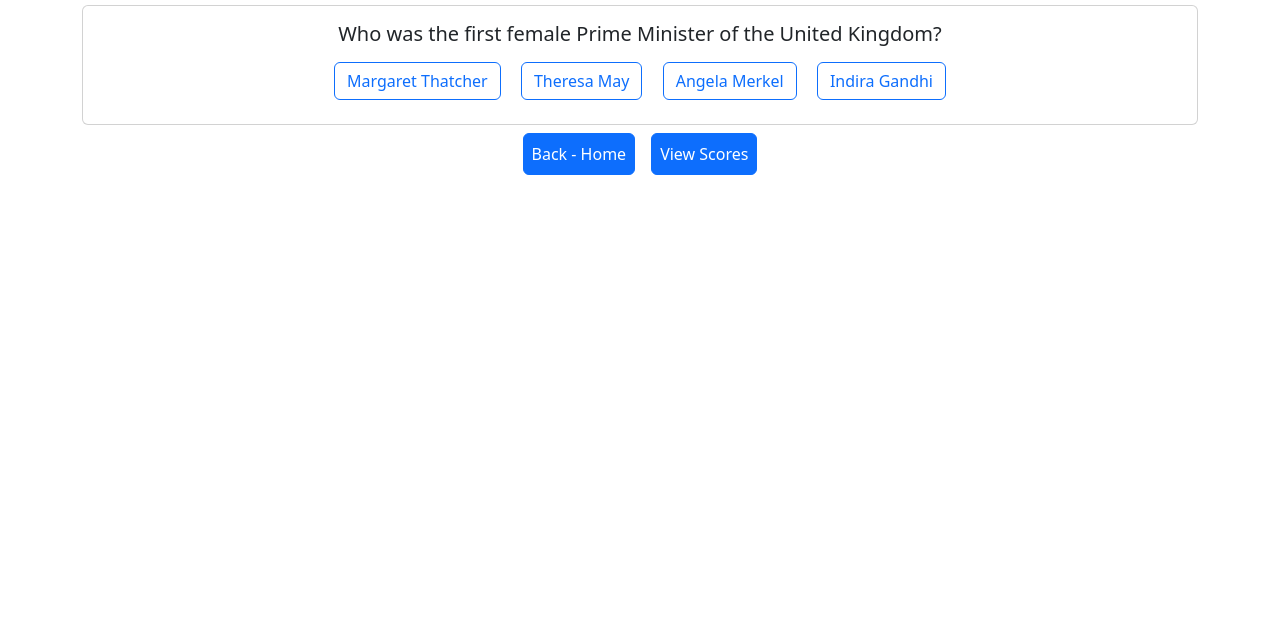
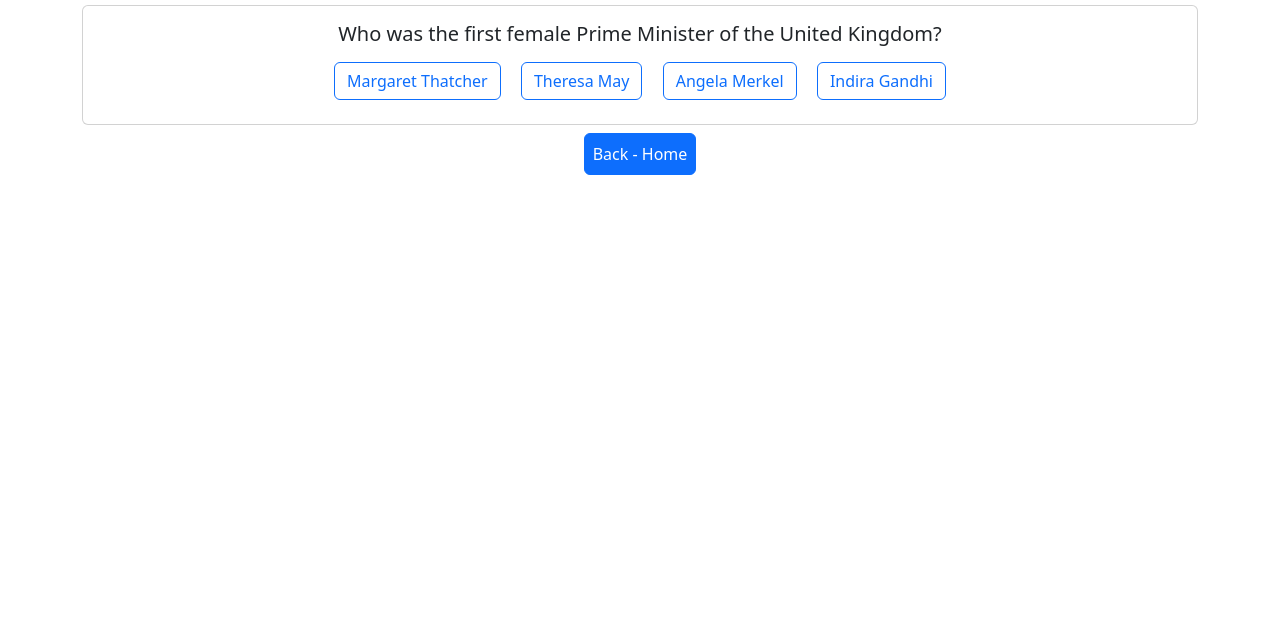
Before and after one commit to M-2006/quiz-app, a plain HTML site: page history-quiz-intermediate.html in a window 1280 px wide. Shown: the part 180-800 px from the top of the page. Drawn offline with nearby package versions, Linux system fonts and the light colour scheme.

Commit message:
history-quiz-intermediate.html aktualisieren

```diff
--- a/history-quiz-intermediate.html
+++ b/history-quiz-intermediate.html
@@ -33,7 +33,7 @@
         <div id="quiz-container" class="mt-4">
             <!-- Quiz content will be injected here by JavaScript -->
         </div>
-        <a href="index.html"><button class="btn btn-primary m-2 p-2">Back - Home</button></a><a href="score.html"><button class="btn btn-primary m-2 p-2">View Scores</button></a>
+        <a href="index.html"><button class="btn btn-primary m-2 p-2">Back - Home</button></a>
     </div>
 
     <script src="https://cdn.jsdelivr.net/npm/bootstrap@5.3.3/dist/js/bootstrap.bundle.min.js" integrity="sha384-YvpcrYf0tY3lHB60NNkmXc5s9fDVZLESaAA55NDzOxhy9GkcIdslK1eN7N6jIeHz" crossorigin="anonymous"></script>
```
